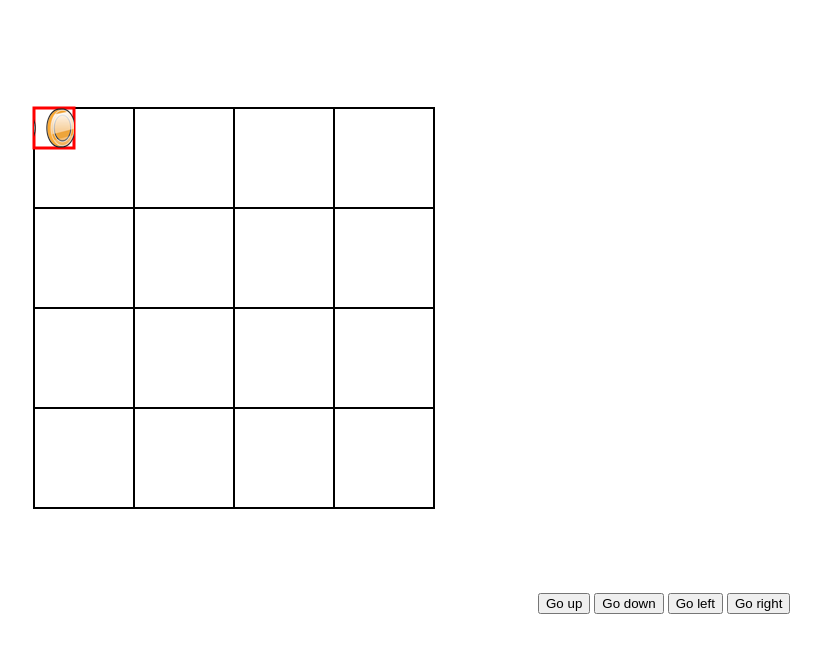
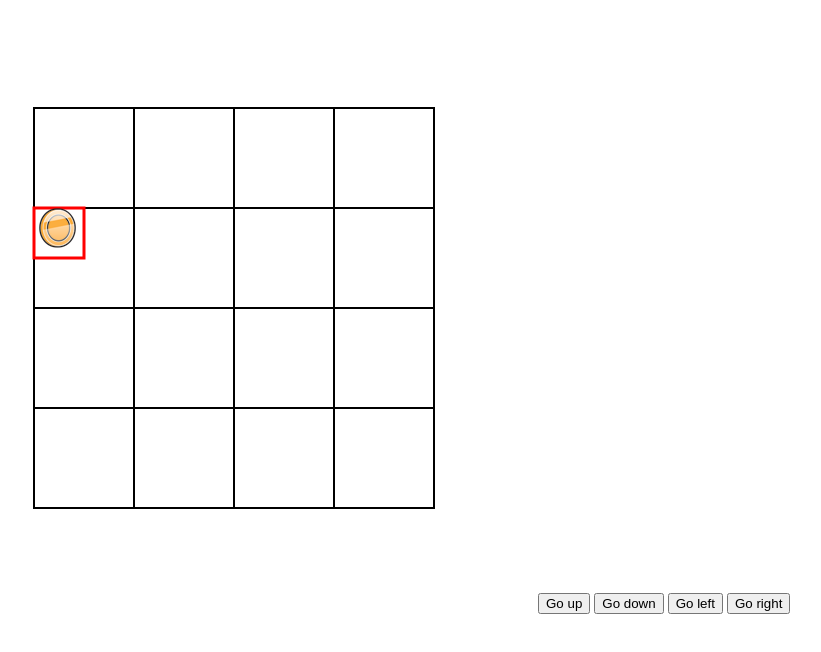
Before and after one commit to renansmoreira/canvas-test, a plain HTML site: page index.html in a window 1280 px wide. Shown: the whole page, without its empty margins (74-895 px from the left). Drawn offline with Linux system fonts and the light colour scheme.

Commit message:
Adicionando editorconfig, ajustando animação do sprite temporário da moeda e iniciando uma ideia de fila de movimentos, ainda não funcional

```diff
--- a/board.js
+++ b/board.js
@@ -46,6 +46,6 @@ class Board {
     }
 
     getCell(line, column) {
-        return this.cells.find(cell => cell.line === line && cell.column === column);
+        return this.cells.find(cell => cell.line === line && cell.column === column) || Cell.createAnEmptyObject();
     }
 }
--- a/cell.js
+++ b/cell.js
@@ -3,6 +3,14 @@ class Cell {
     this.line = line;
     this.column = column;
     this.x = this.y = this.width = this.height = 0;
+    this.doesNotExistInBoard = false;
+    this.isBlocked = false;
+  }
+
+  static createAnEmptyObject() {
+    const cell = new Cell(-1, -1);
+    cell.doesNotExistInBoard = true;
+    return cell;
   }
 
   setPosition(x, y) {
--- a/game.js
+++ b/game.js
@@ -19,23 +19,37 @@ class Game {
     this.gameContext.clear();
   }
 
+  sendInstructions(...movements) {
+    const instructionMap = {};
+    instructionMap[Movement.UP] = this.moveRobotUp;
+    instructionMap[Movement.DOWN] = this.moveRobotDown;
+    instructionMap[Movement.LEFT] = this.moveRobotLeft;
+    instructionMap[Movement.RIGHT] = this.moveRobotRight;
+
+    movements.forEach(movement => instructionMap[movement].apply(this, []));
+  }
+
   moveRobotUp() {
     const destinationCell = this.board.getCell(this.robot.currentPosition.line - 1, this.robot.currentPosition.column);
-        this.robot.moveTo(destinationCell);
+    this.moveRobot(destinationCell);
   }
 
   moveRobotDown() {
     const destinationCell = this.board.getCell(this.robot.currentPosition.line + 1, this.robot.currentPosition.column);
-        this.robot.moveTo(destinationCell);
+    this.moveRobot(destinationCell);
   }
 
   moveRobotLeft() {
     const destinationCell = this.board.getCell(this.robot.currentPosition.line, this.robot.currentPosition.column - 1);
-        this.robot.moveTo(destinationCell);
+    this.moveRobot(destinationCell);
   }
 
   moveRobotRight() {
     const destinationCell = this.board.getCell(this.robot.currentPosition.line, this.robot.currentPosition.column + 1);
+    this.moveRobot(destinationCell);
+  }
+
+  moveRobot(destinationCell) {
     this.robot.moveTo(destinationCell);
   }
 }
@@ -43,3 +57,4 @@ class Game {
 const canvas = document.querySelector('#game');
 window.game = new Game(canvas);
 window.game.start();
+window.game.sendInstructions(Movement.DOWN, Movement.DOWN, Movement.RIGHT, Movement.UP, Movement.RIGHT, Movement.LEFT, Movement.LEFT);
--- a/index.html
+++ b/index.html
@@ -19,6 +19,7 @@
     <script src="sprite.js"></script>
     <script src="robot.js"></script>
     <script src="board.js"></script>
+    <script src="movement.js"></script>
     <script src="game.js"></script>
     </script>
 </body>
--- /dev/null
+++ b/movement.js
@@ -0,0 +1,17 @@
+class Movement {
+  static get UP() {
+    return 'UP';
+  }
+
+  static get DOWN() {
+    return 'DOWN';
+  }
+
+  static get LEFT() {
+    return 'LEFT';
+  }
+
+  static get RIGHT() {
+    return 'RIGHT';
+  }
+}
--- a/robot.js
+++ b/robot.js
@@ -1,15 +1,15 @@
 class Robot {
   constructor(gameContext, startCell) {
     this.gameContext = gameContext;
-        this.speed = 1;
+    this.speed = 10;
     this.isMoving = false;
     this.sprite = new Sprite({
       gameContext: gameContext,
       spriteImage: 'sprites/coin.png',
-            ticksPerFrame: 5,
+      ticksPerFrame: 4,
       numberOfFrames: 10,
-            width: 400,
-            height: 100
+      width: 440,
+      height: 40
     });
     this.currentPosition = startCell;
     this.x = startCell.x;
@@ -37,13 +37,20 @@ class Robot {
     this.gameContext.canvasContext.beginPath();
     this.gameContext.canvasContext.lineWidth = '3';
     this.gameContext.canvasContext.strokeStyle = 'red';
-        this.gameContext.canvasContext.rect(this.x, this.y, 40, 40);
+    this.gameContext.canvasContext.rect(this.x, this.y, 50, 50);
     this.gameContext.canvasContext.stroke();
 
     this.sprite.update(this.x, this.y);
   }
 
   moveTo(cell) {
+    if (cell.doesNotExistInBoard)
+      return this.crash();
+
     this.currentPosition = cell;
   }
+
+  crash() {
+    console.log('robot crashed');
   }
+}
--- a/sprite.js
+++ b/sprite.js
@@ -25,6 +25,7 @@ class Sprite {
       else
         this.frameIndex = 0;
     }
+
     this.gameContext.canvasContext.drawImage(
       this.sprite,
       this.frameIndex * this.width / this.numberOfFrames,
```
Also changed, not shown: 1 other file. Lines whose indentation alone changed are shown as unchanged.
